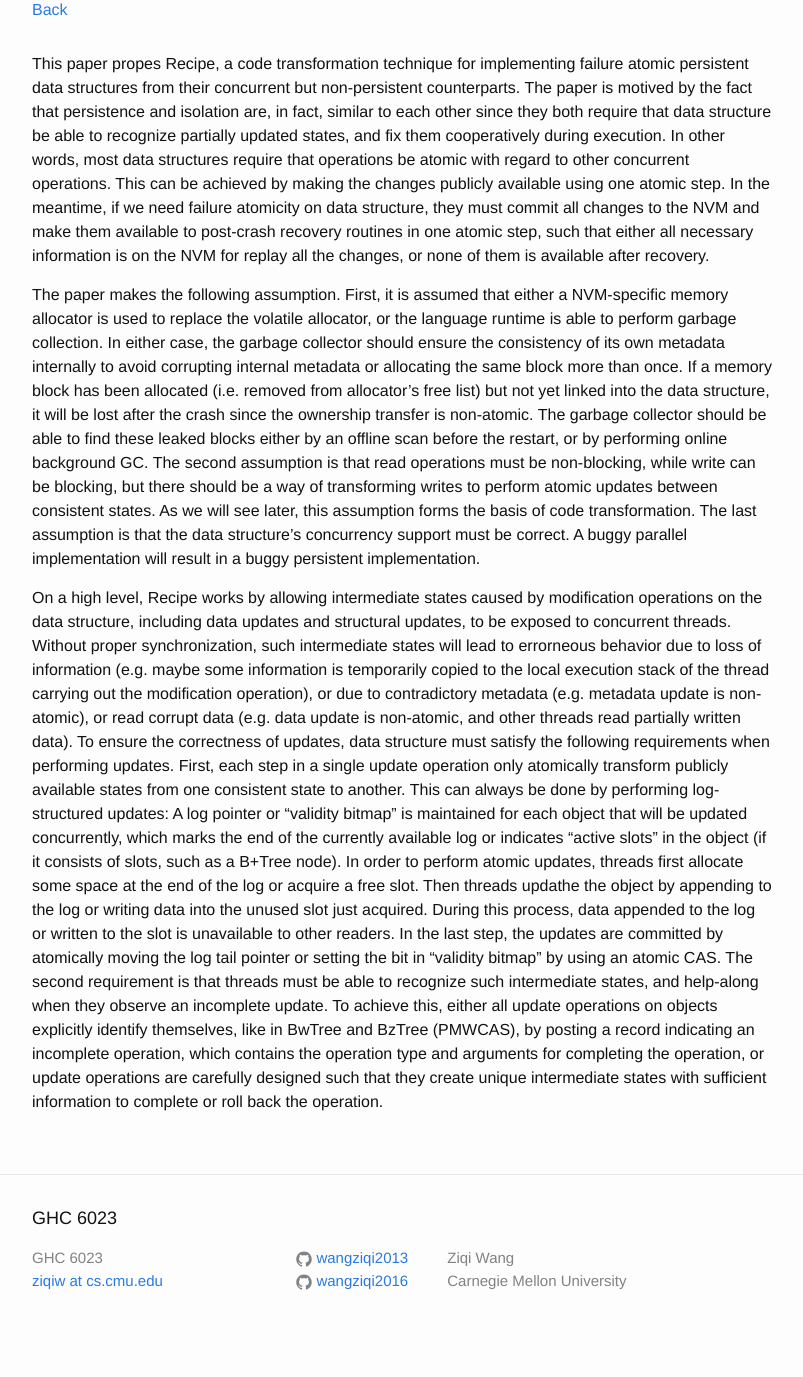
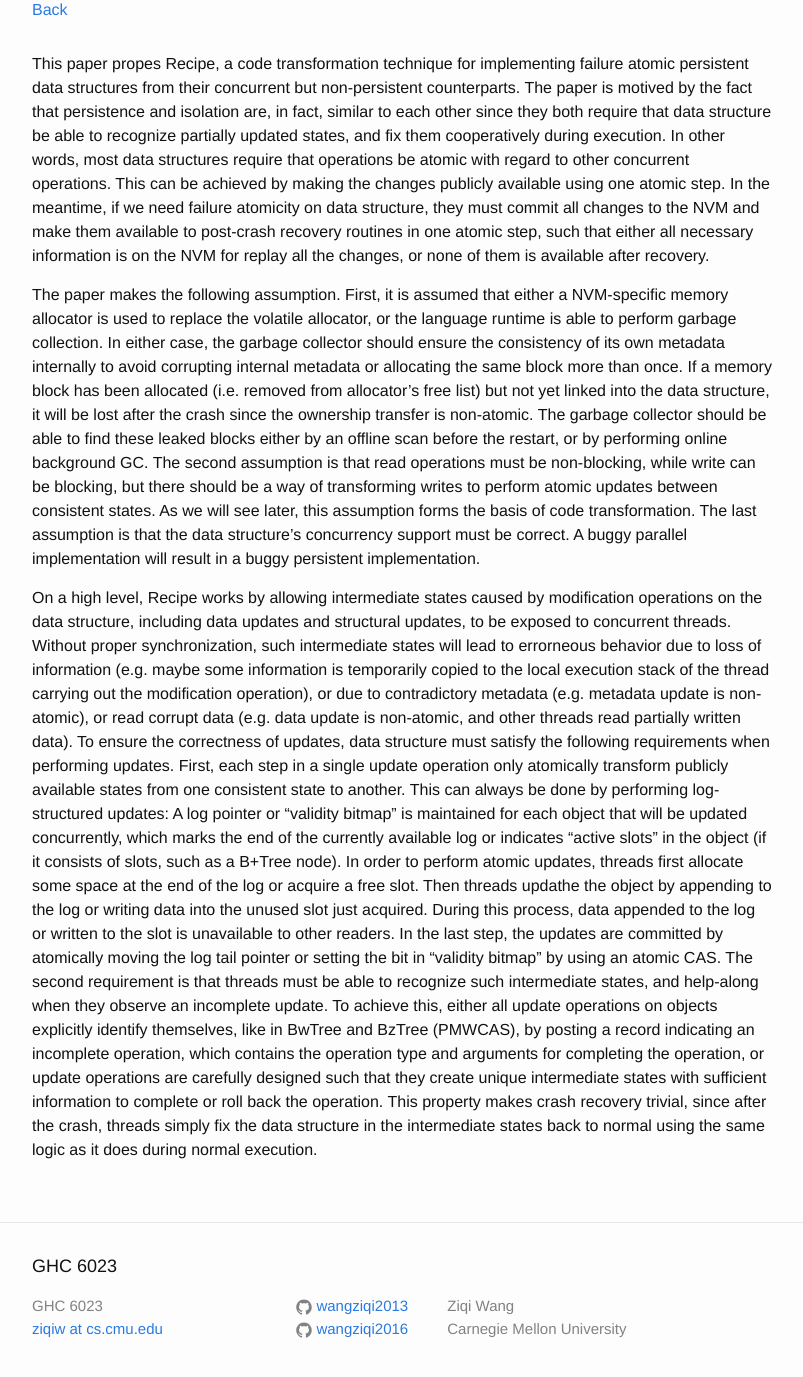
Before and after one commit to wangziqi2013/wangziqi2013.github.io, a Jekyll site: the page built from _posts/2019-11-19-recipe.markdown, in a window 1280 px wide and 1400 px high, scrolled down 440 px. Shown: the top 1377 px of the window, without its empty margins (238-1041 px from the left). Built offline with Jekyll 4.4.1, drawn with Linux system fonts in a browser that asks for light colours; before the commit the page ends 1792 px from its top, so only the background shows below that.

Commit message:
Adding second req

```diff
--- a/_posts/2019-11-19-recipe.markdown
+++ b/_posts/2019-11-19-recipe.markdown
@@ -52,4 +52,6 @@ threads must be able to recognize such intermediate states, and help-along when
 achieve this, either all update operations on objects explicitly identify themselves, like in BwTree and BzTree (PMWCAS),
 by posting a record indicating an incomplete operation, which contains the operation type and arguments for completing
 the operation, or update operations are carefully designed such that they create unique intermediate states with
-sufficient information to complete or roll back the operation.
+sufficient information to complete or roll back the operation. This property makes crash recovery trivial, since
+after the crash, threads simply fix the data structure in the intermediate states back to normal using the same logic as
+it does during normal execution.
```
